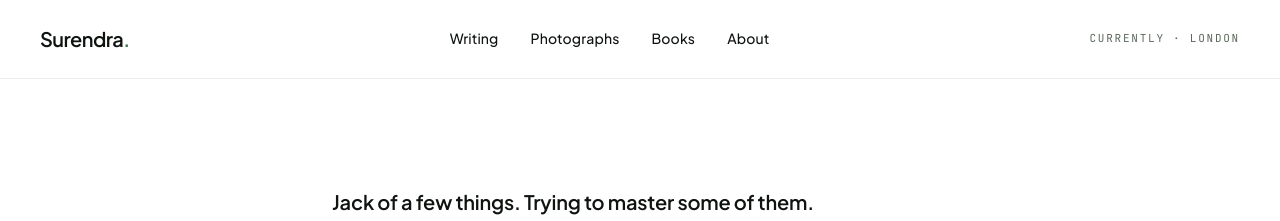
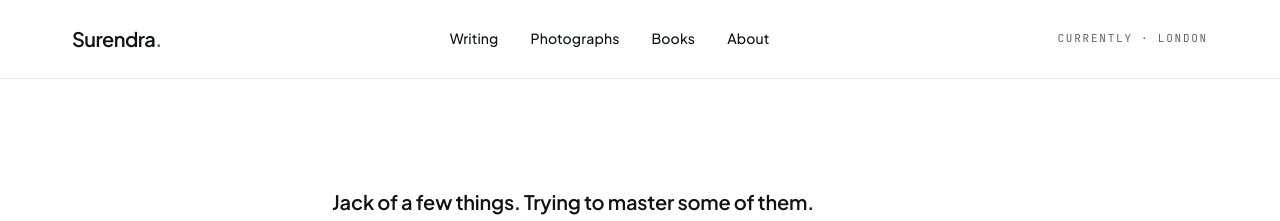
Before and after one commit to surendrachaplot/surendrachaplot, a Jekyll site: the page built from index.md, in a window 1280 px wide. Shown: the top 221 px of the page. Built offline with Jekyll 4.4.1, drawn with Linux system fonts in a browser that asks for light colours.

Commit message:
Fix header padding: nest wrap and site-header__inner instead of combining on one element
site-header__inner's padding: $s-5 0 was overriding wrap's horizontal padding,
leaving zero left/right margin on mobile.

Co-Authored-By: Claude Sonnet 4.6 <noreply@anthropic.com>

```diff
--- a/_includes/header.html
+++ b/_includes/header.html
@@ -1,5 +1,6 @@
 <header class="site-header">
-  <div class="wrap site-header__inner">
+  <div class="wrap">
+    <div class="site-header__inner">
       <a class="wordmark" href="{{ '/' | relative_url }}">
         Surendra<span class="dot">.</span>
       </a>
@@ -10,4 +11,5 @@
       </nav>
       <span class="site-status">Currently · {{ site.currently }}</span>
     </div>
+  </div>
 </header>
```
Lines whose indentation alone changed are shown as unchanged.
